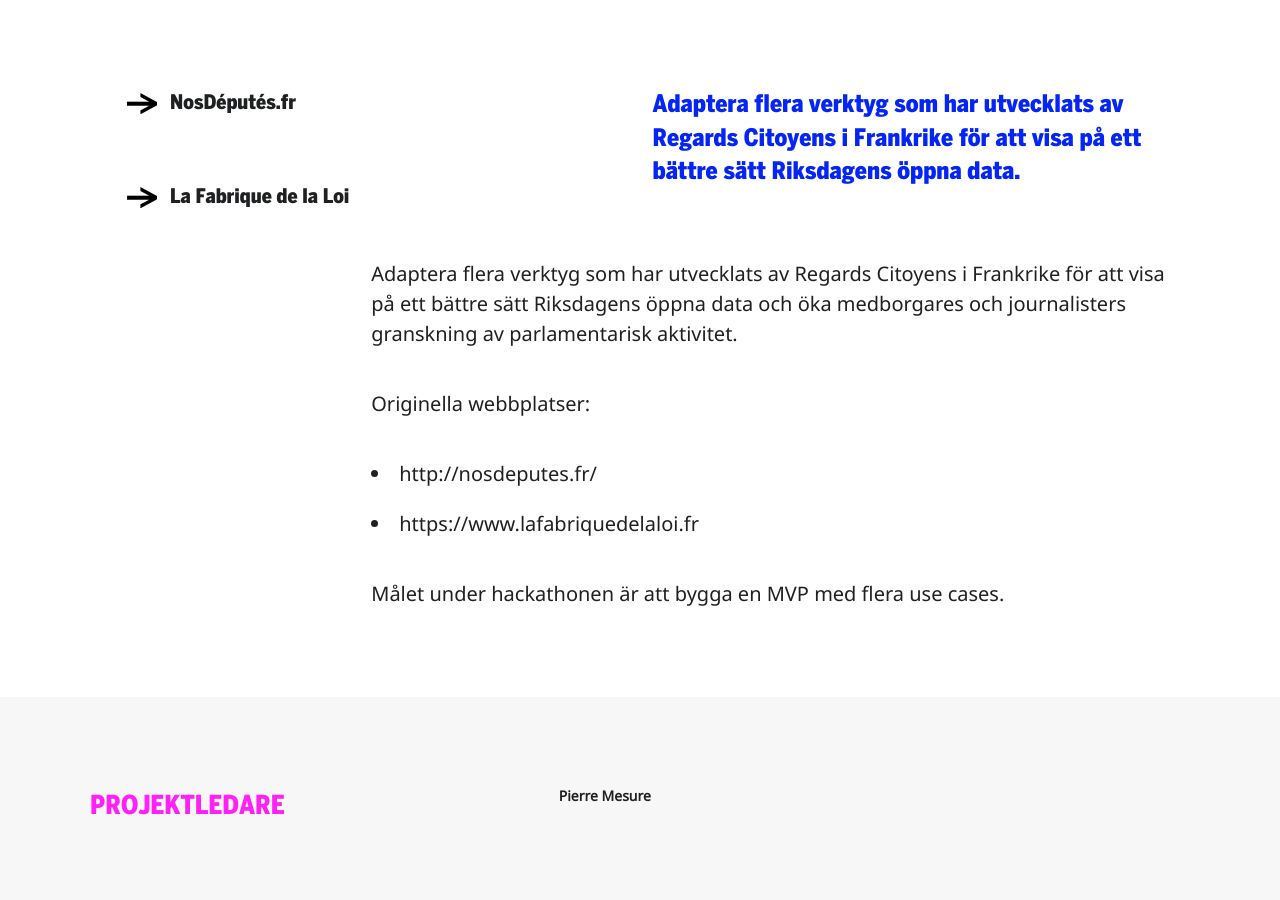
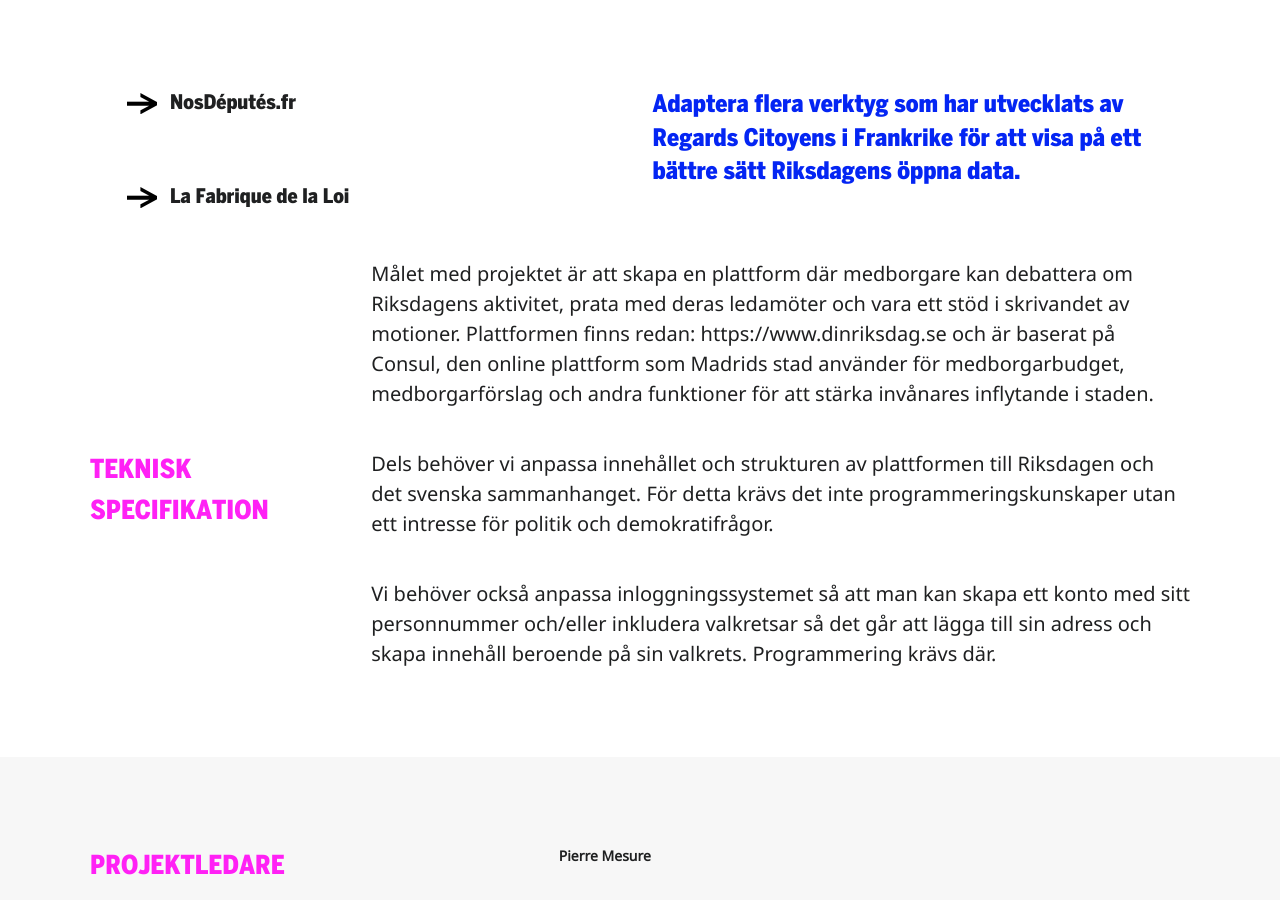
Before and after one commit to civictechsweden/civictech.se, a Jekyll site: the page built from _posts/2018-01-20-oppen-data-riksdagen.md, in a window 1280 px wide and 900 px high, scrolled down 407 px. Built offline with Jekyll 4.4.1, drawn with Linux system fonts in a browser that asks for light colours; nearby versions of some CDN libraries.

Commit message:
Updated Oppen Data Riksdagen

```diff
--- a/_posts/2018-01-20-oppen-data-riksdagen.md
+++ b/_posts/2018-01-20-oppen-data-riksdagen.md
@@ -22,10 +22,9 @@
 - name: Pierre Mesure
 ---
 
-Adaptera flera verktyg som har utvecklats av Regards Citoyens i Frankrike för att visa på ett bättre sätt Riksdagens öppna data och öka medborgares och journalisters granskning av parlamentarisk aktivitet.
+Målet med projektet är att skapa en plattform där medborgare kan debattera om Riksdagens aktivitet, prata med deras ledamöter och vara ett stöd i skrivandet av motioner. Plattformen finns redan: https://www.dinriksdag.se och är baserat på Consul, den online plattform som Madrids stad använder för medborgarbudget, medborgarförslag och andra funktioner för att stärka invånares inflytande i staden.
 
-Originella webbplatser:
-- http://nosdeputes.fr/
-- https://www.lafabriquedelaloi.fr
+## Teknisk specifikation
+Dels behöver vi anpassa innehållet och strukturen av plattformen till Riksdagen och det svenska sammanhanget. För detta krävs det inte programmeringskunskaper utan ett intresse för politik och demokratifrågor.
 
-Målet under hackathonen är att bygga en MVP med flera use cases.
+Vi behöver också anpassa inloggningssystemet så att man kan skapa ett konto med sitt personnummer och/eller inkludera valkretsar så det går att lägga till sin adress och skapa innehåll beroende på sin valkrets. Programmering krävs där.
```
